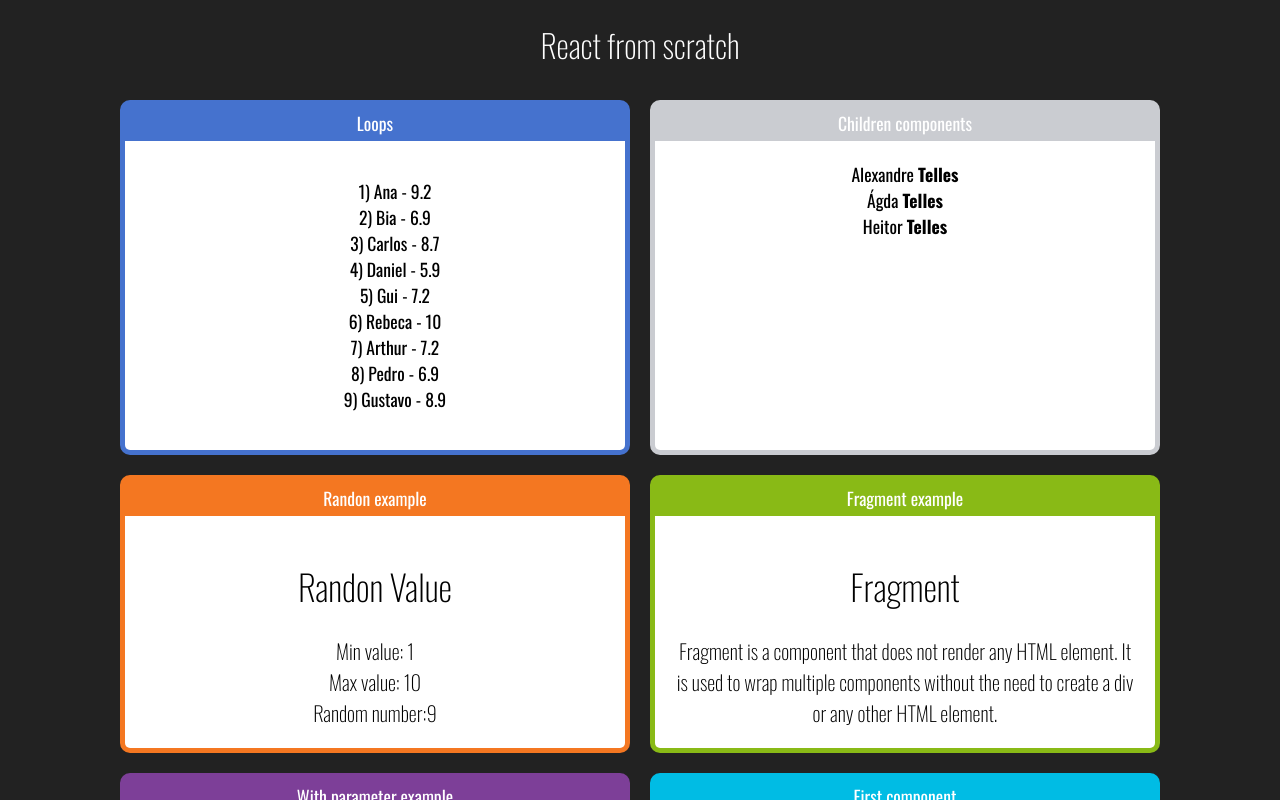
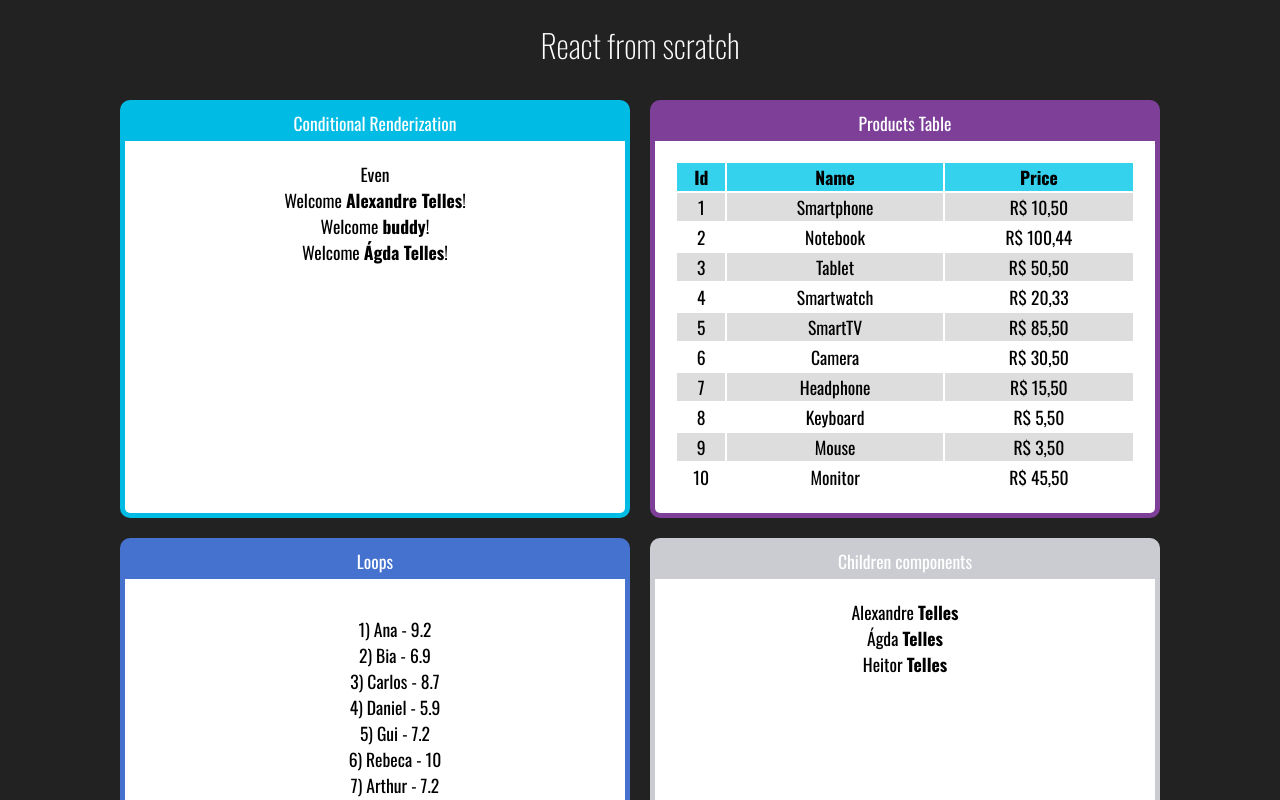
Before and after one commit to alentr/react-course, a React (Create React App) app in the folder fundamentos-react/: page / in a window 1280 px wide. Shown: the top 800 px of the page. Built offline with nearby package versions, Linux system fonts and the light colour scheme.

Commit message:
conditional

```diff
--- a/fundamentos-react/src/App.jsx
+++ b/fundamentos-react/src/App.jsx
@@ -9,12 +9,24 @@ import Card from "./components/layout/Card";
 import Family from './components/basics/Family';
 import FamilyMember from './components/basics/FamilyMember';
 import StudentsList from './components/loop/StudentsList';
+import ProductsTable from './components/loop/ProductsTable';
+import EvenOrOdd from './components/conditional/EvenOrOdd';
+import UserInfo from './components/conditional/UserInfo';
 
 const App = (props) => {
     return (
         <div className="App">
             <h1>React from scratch</h1>
             <div className="Cards">
+                <Card title="Conditional Renderization" color="#00bce4">
+                    <EvenOrOdd number={20} />
+                    <UserInfo user={{ name: 'Alexandre Telles' }} />
+                    <UserInfo user={{ email: 'alexandre.ntr@gmail.com' }} />
+                    <UserInfo user={{ name: 'Ágda Telles', email: 'agda@gmail.com' }} />
+                </Card>
+                <Card title="Products Table" color="#7d3f98">
+                    <ProductsTable />
+                </Card>
                 <Card title="Loops" color="#4572ce">
                     <StudentsList />
                 </Card>
--- /dev/null
+++ b/fundamentos-react/src/components/conditional/EvenOrOdd.jsx
@@ -0,0 +1,11 @@
+
+const EvenOrOdd = (props) => {
+    const isEven = props.number % 2 === 0;
+    return (
+        <div>
+            {isEven ? <span>Even</span> : <span>Odd</span>}
+        </div>
+    )
+}
+
+export default EvenOrOdd;
--- /dev/null
+++ b/fundamentos-react/src/components/conditional/UserInfo.jsx
@@ -0,0 +1,20 @@
+import If, { Else } from "./if";
+
+
+const UserInfo = (props) => {
+
+    const { user = {} } = props;
+
+    return (
+        <div>
+            <If test={user && user.name}>
+                Welcome <strong>{user.name}</strong>!
+                <Else>
+                    Welcome <strong>buddy</strong>!
+                </Else>
+            </If>
+        </div>
+    )
+}
+
+export default UserInfo;
--- /dev/null
+++ b/fundamentos-react/src/components/conditional/if.js
@@ -0,0 +1,22 @@
+const If = (props) => {
+    const elseChild = props.children.filter(child => {
+        return child.type && child.type.name === 'Else';
+    })[0];
+
+    const ifChildren = props.children.filter(child => {
+        return child !== elseChild;
+    })
+
+    if (props.test) {
+        return ifChildren;
+    } else if (elseChild) {
+        return elseChild;
+    }
+    else {
+        return false;
+    }
+}
+
+export const Else = (props) => props.children;
+
+export default If;
--- /dev/null
+++ b/fundamentos-react/src/components/loop/ProductsTable.css
@@ -0,0 +1,11 @@
+.ProductsTable table {
+    width: 100%;
+}
+
+.ProductsTable th {
+    background-color: #34d2ed;
+}
+
+.ProductsTable .Par {
+    background-color: #ddd;
+}
--- /dev/null
+++ b/fundamentos-react/src/components/loop/ProductsTable.jsx
@@ -0,0 +1,36 @@
+import './ProductsTable.css';
+
+import products from "../../data/products";
+
+function getRows() {
+    return products.map((product, i) => {
+        return (
+            <tr key={product.id} className={i % 2 === 0 ? 'Par' : ''}>
+                <td>{product.id}</td>
+                <td>{product.name}</td>
+                <td>R$ {product.price.toFixed(2).replace('.', ',')}</td>
+            </tr>
+        )
+    })
+}
+
+const ProductsTable = () => {
+    return (
+        <div className="ProductsTable">
+            <table>
+                <thead>
+                    <tr>
+                        <th>Id</th>
+                        <th>Name</th>
+                        <th>Price</th>
+                    </tr>
+                </thead>
+                <tbody>
+                    {getRows()}
+                </tbody>
+            </table>
+        </div>
+    )
+}
+
+export default ProductsTable;
--- /dev/null
+++ b/fundamentos-react/src/data/products.js
@@ -0,0 +1,14 @@
+const products = [
+    { id: 1, name: 'Smartphone', price: 10.50 },
+    { id: 2, name: 'Notebook', price: 100.445 },
+    { id: 3, name: 'Tablet', price: 50.50 },
+    { id: 4, name: 'Smartwatch', price: 20.331 },
+    { id: 5, name: 'SmartTV', price: 85.50 },
+    { id: 6, name: 'Camera', price: 30.50 },
+    { id: 7, name: 'Headphone', price: 15.50 },
+    { id: 8, name: 'Keyboard', price: 5.50 },
+    { id: 9, name: 'Mouse', price: 3.50 },
+    { id: 10, name: 'Monitor', price: 45.503213 }
+]
+
+export default products;
--- a/fundamentos-react/src/index.js
+++ b/fundamentos-react/src/index.js
@@ -1,12 +1,9 @@
-import './index.css'
-import ReactDOM from 'react-dom'
-import React from 'react'
+import './index.css';
 
-import App from './App'
+import React from 'react';
+import { createRoot } from 'react-dom/client';
+import App from './App';
 
 const rootElement = document.getElementById('root')
 
-ReactDOM.render(
-    <App />,
-    rootElement
-)
+createRoot(rootElement).render(<App />);
```
